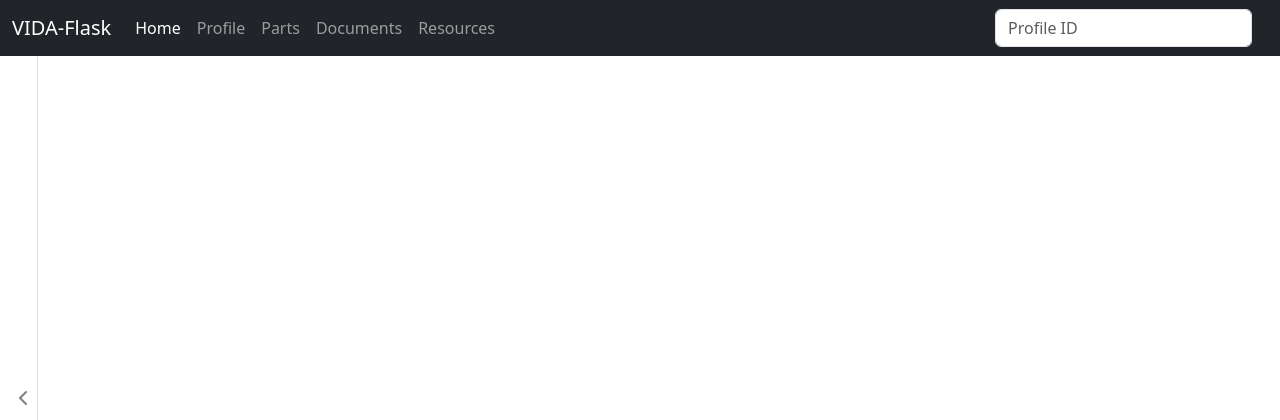
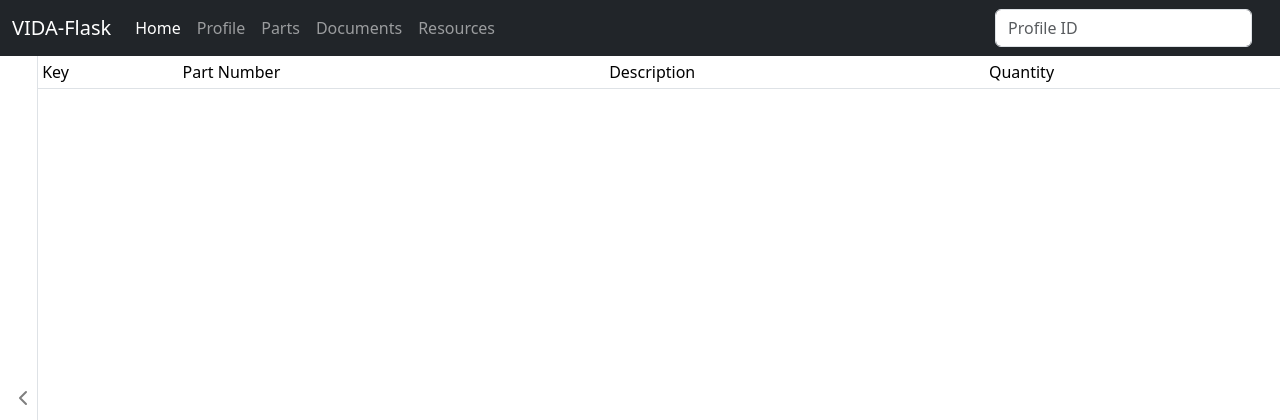
Before and after one commit to kForth/OpenVIDA, a Flask app: page /parts/ in a window 1280 px wide. Shown: the top 420 px of the page. Run offline with Flask 3, Linux system fonts and the light colour scheme; parts of the project's set-up code (start-up, migrations or seed data) failed here and were passed over; some libraries are stand-ins or nearby versions.

Commit message:
Show part items for catalogue

```diff
--- a/vida_flask/templates/public/parts.html
+++ b/vida_flask/templates/public/parts.html
@@ -50,7 +50,28 @@
     <div
         class="d-flex flex-column w-100 h-100 overflow-y-auto"
         id="partContent"
-    ></div>
+    >
+        <table class="table table-sm table-striped">
+            <thead>
+                <tr>
+                    <td>Key</td>
+                    <td>Part Number</td>
+                    <td>Description</td>
+                    <td>Quantity</td>
+                </tr>
+            </thead>
+            <tbody>
+                <!-- ko foreach: selectedCatalogue -->
+                <tr>
+                    <td data-bind="text: key"></td>
+                    <td data-bind="text: number"></td>
+                    <td data-bind="text: description"></td>
+                    <td data-bind="text: quantity"></td>
+                </tr>
+                <!-- /ko -->
+            </tbody>
+        </table>
+    </div>
 </div>
 {% endblock %} {% block js%}
 <script type="text/javascript">
@@ -68,7 +89,8 @@
                 self.refreshParts();
             });
 
-            self.partsTree = ko.observableArray();
+            self.partsTree = ko.observableArray([]);
+            self.selectedCatalogue = ko.observableArray([]);
 
             self.nodeTemplate = (e) => (e.type() == 2 ? "node" : "link");
             self.nodeTitle = (e) =>
@@ -78,9 +100,7 @@
             self.refreshParts = function () {
                 $.ajax({
                     url: `/Vida/epc/topLevelToc/`,
-                    data: {
-                        selectedProfile: self.selectedProfile(),
-                    },
+                    data: { selectedProfile: self.selectedProfile() },
                     success: (resp) => {
                         var tree = [];
                         for (let e of resp) {
@@ -115,8 +135,12 @@
             };
 
             self.selectComponent = function (e) {
-                // TODO: Get component info and show CGM file...
-                console.log(e);
+                self.selectedCatalogue([]);
+                $.ajax({
+                    url: "/Vida/epc/getParts",
+                    data: { parentId: e.id() },
+                    success: (resp) => self.selectedCatalogue(resp),
+                });
             };
 
             // Util
--- a/vida_flask/vida/api.py
+++ b/vida_flask/vida/api.py
@@ -8,7 +8,7 @@ import zipfile
 
 from flask import Blueprint, abort, request, send_file, url_for
 from lxml import etree
-from sqlalchemy import desc, distinct, func, or_
+from sqlalchemy import Integer, cast, desc, distinct, func, or_
 from vida_py import ServiceRepoSession
 from vida_py.basedata import BodyStyle, Engine, ModelYear, PartnerGroup
 from vida_py.basedata import Session as BaseDataSession
@@ -312,6 +312,38 @@ def get_epc_subelements():
     cols = ("id", "description", "assemblyLevel", "type")
     return [dict(zip(cols, e)) for e in query]
 
+
+@blueprint.route("/epc/getParts")
+def get_epc_parts():
+    language = request.args.get("language", False) or 15
+    parent = request.args.get("parentId", False)
+    if not parent:
+        return abort(400)
+
+    with EpcSession() as _epc:
+        query = _epc.query(
+            distinct(CatalogueComponents.Id),
+            Lexicon.Description,
+            CatalogueComponents.TypeId,
+            PartItems.ItemNumber,
+            cast(CatalogueComponents.Quantity, Integer),
+            CatalogueComponents.HotspotKey,
+            AttachmentData.Code,
+        ).outerjoin(
+            PartItems, PartItems.Id == CatalogueComponents.fkPartItem
+        ).join(
+            Lexicon, Lexicon.DescriptionId == PartItems.DescriptionId
+        ).outerjoin(
+            ComponentAttachments, ComponentAttachments.fkCatalogueComponent == CatalogueComponents.Id
+        ).outerjoin(
+            AttachmentData, AttachmentData.Id == ComponentAttachments.fkAttachmentData
+        ).filter(
+            Lexicon.fkLanguage == language,
+            CatalogueComponents.ParentComponentId == parent
+        ).all()
+    cols = ("id", "description", "type", "number", "quantity", "key", "attachment")
+    return [dict(zip(cols, e)) for e in query]
+
 @blueprint.route("/resources/")
 def resources():
     with ServiceRepoSession() as _service:
```
